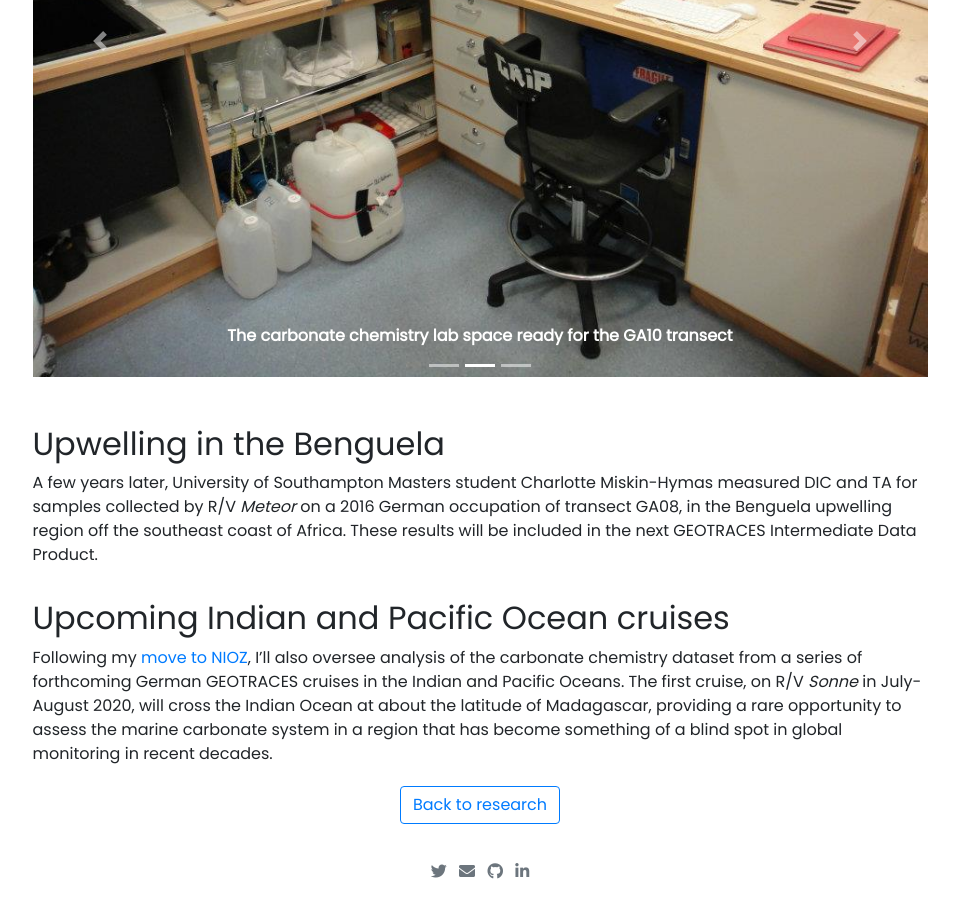
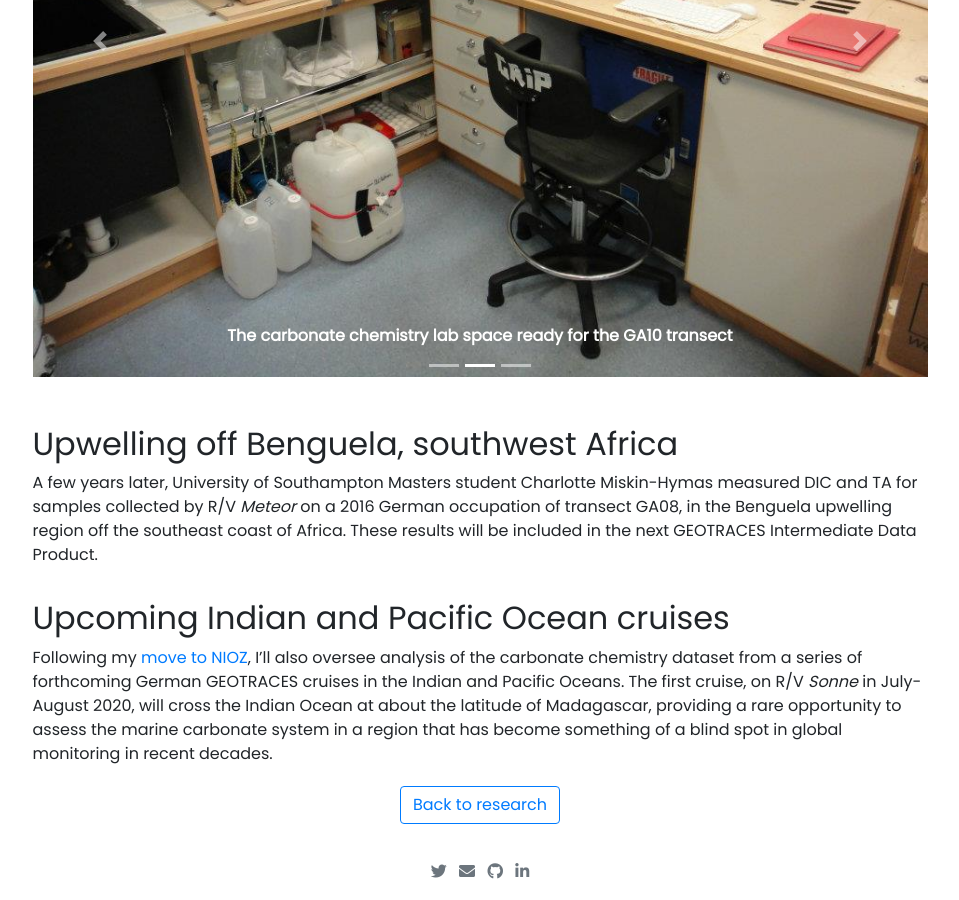
Before and after one commit to mvdh7/mvdh7.github.io, a Jekyll site: the page built from _projects/500-geotraces.md, in a window 1280 px wide and 900 px high, scrolled down 967 px. Shown: the whole window, without its empty margins (160-1119 px from the left). Built offline with Jekyll 4.4.1, drawn with Linux system fonts in a browser that asks for light colours; nearby versions of some CDN libraries; comment, search, counter and statistics services are not loaded.

Commit message:
Improve wording

```diff
--- a/_projects/500-geotraces.md
+++ b/_projects/500-geotraces.md
@@ -52,7 +52,7 @@ A few pictures from the expedition:
   </a>
 </div>
 
-## Upwelling in the Benguela
+## Upwelling off Benguela, southwest Africa
 
 A few years later, University of Southampton Masters student Charlotte Miskin-Hymas measured DIC and TA for samples collected by R/V *Meteor* on a 2016 German occupation of transect GA08, in the Benguela upwelling region off the southeast coast of Africa. These results will be included in the next GEOTRACES Intermediate Data Product.
 
```
